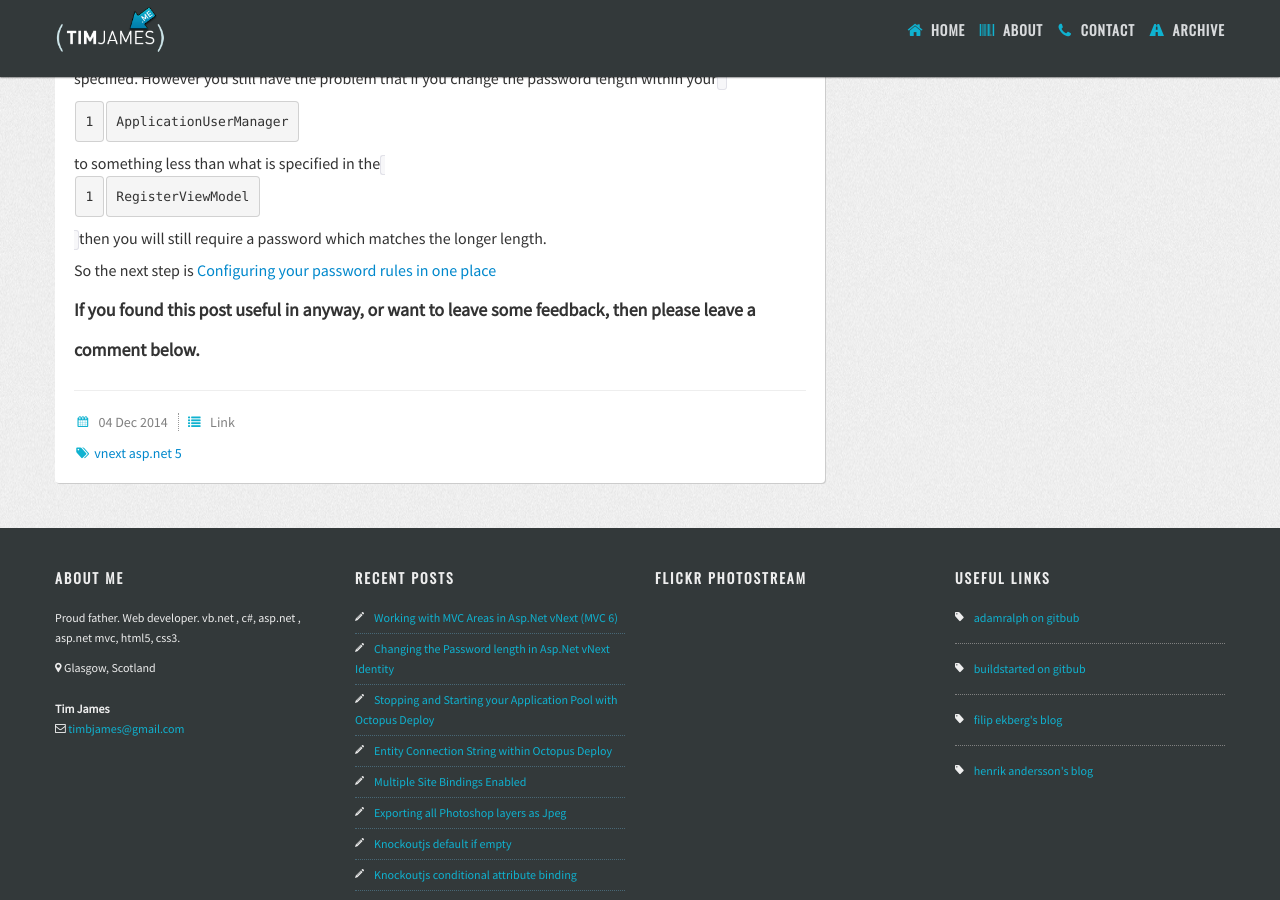
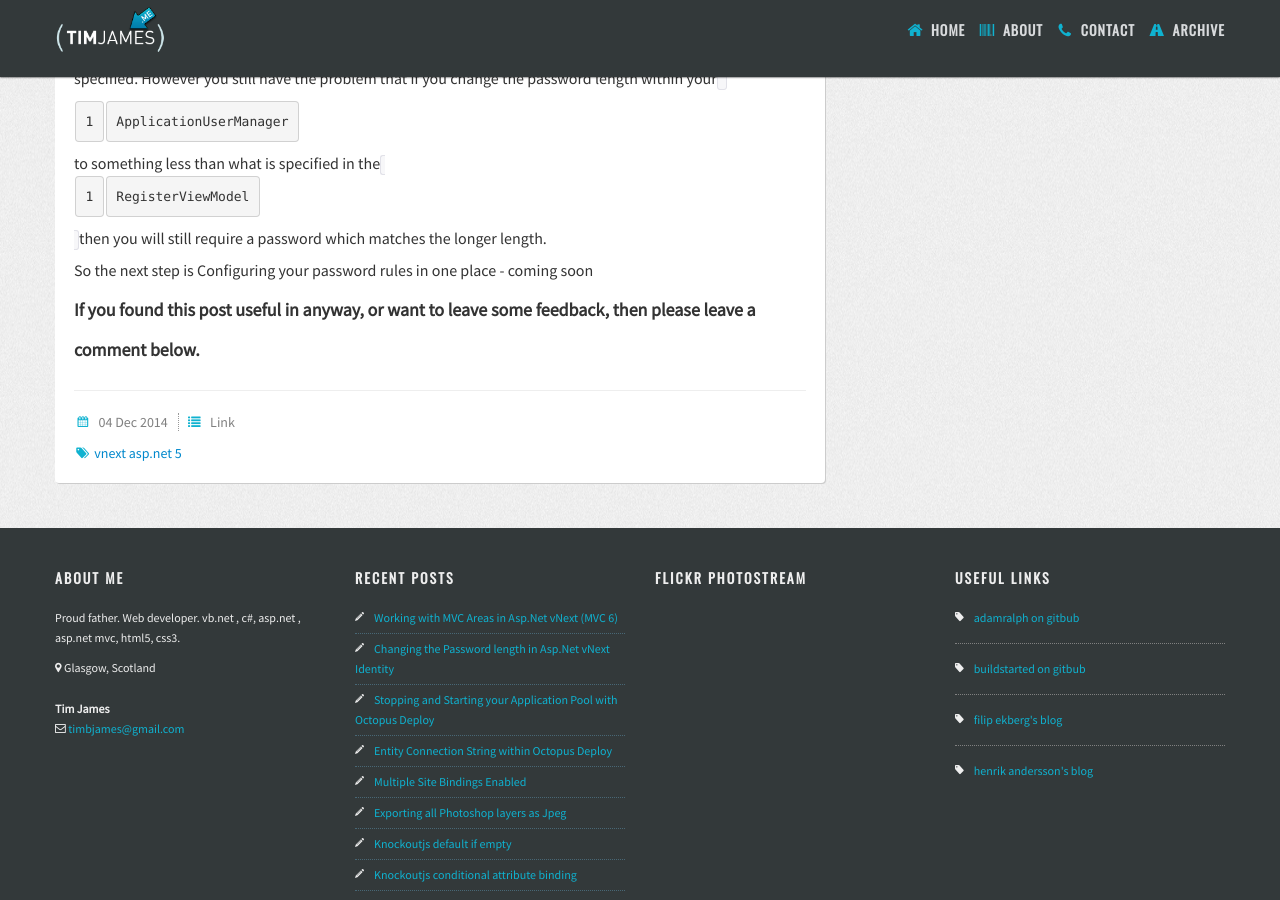
Before and after one commit to timbjames/timbjames.github.com, a Jekyll site: the page built from _posts/2014-12-04-password-length-in-aspnet-vnext.md, in a window 1280 px wide and 900 px high, scrolled down 3790 px. Built offline with Jekyll 4.4.1, drawn with Linux system fonts in a browser that asks for light colours; nearby versions of some CDN libraries; some web fonts are replaced; Markdown is read by kramdown in place of the engine named in the settings; comment, search, counter and statistics services are not loaded.

Commit message:
removed link

```diff
--- a/_posts/2014-12-04-password-length-in-aspnet-vnext.md
+++ b/_posts/2014-12-04-password-length-in-aspnet-vnext.md
@@ -98,6 +98,6 @@ This will now resolve your class within the project.
 If you now run your project, you will now be able to enter in a password that follows the rules which you have specified.
 However you still have the problem that if you change the password length within your `ApplicationUserManager` to something less than what is specified in the `RegisterViewModel` then you will still require a password which matches the longer length.
 
-So the next step is [Configuring your password rules in one place](/blog/2014/12/04/configuring-password-strength-vnext/)
+So the next step is Configuring your password rules in one place <!--[Configuring your password rules in one place](/blog/2014/12/04/configuring-password-in-vnext-using-configr/)--> - coming soon
 
 ###If you found this post useful in anyway, or want to leave some feedback, then please leave a comment below.
```
Also changed, not shown: _posts/2014-12-04-configuring-password-in-vnext-using-configr.md (added, +21 -0 lines).
